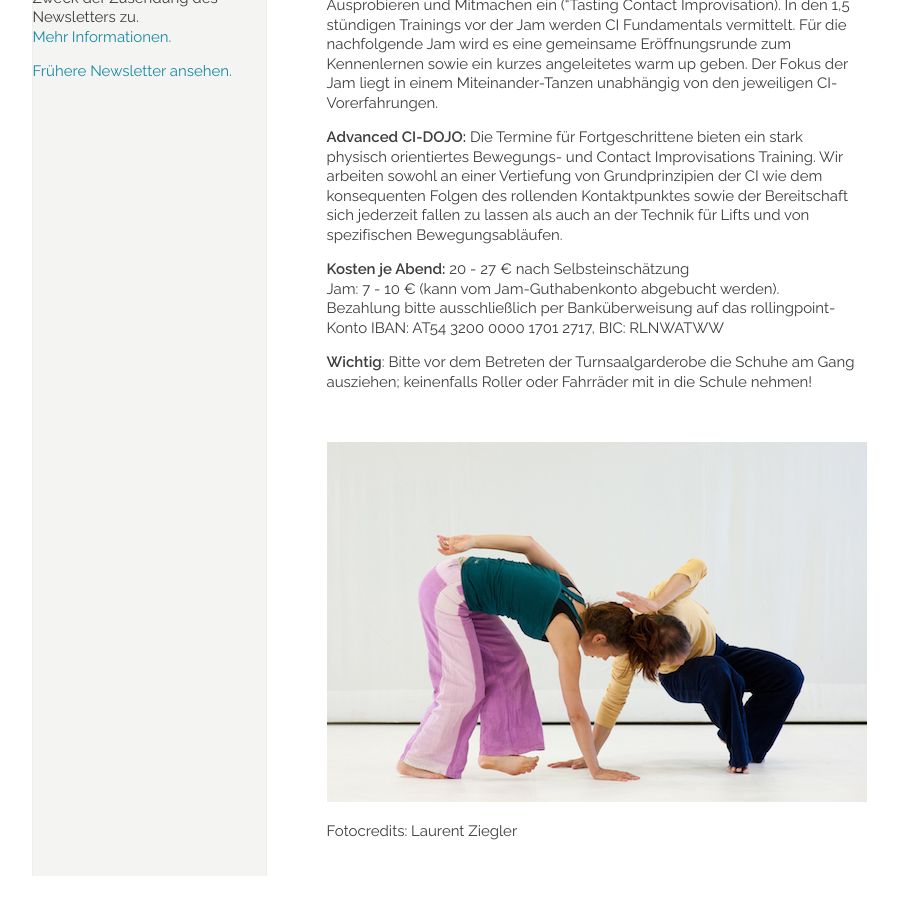
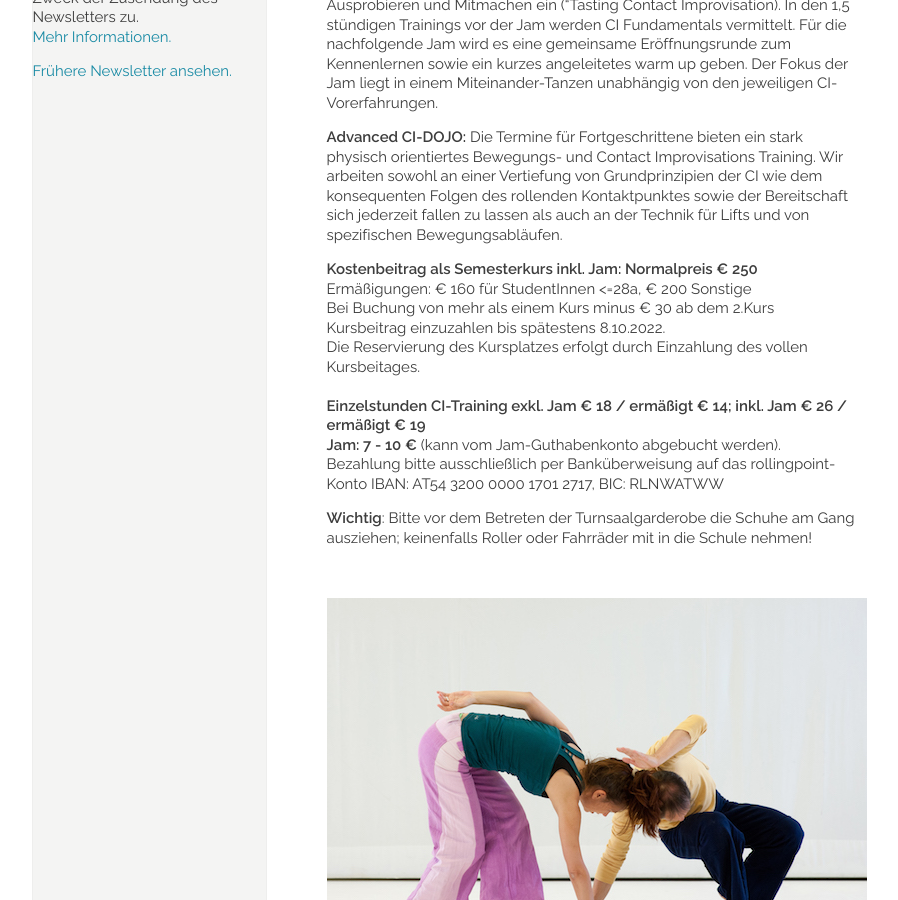
Before and after one commit to manulari/rollingpointat, a Jekyll site: the page built from _pages_de/dojo.md, in a window 1280 px wide and 900 px high, scrolled down 1195 px. Shown: the whole window, without its empty margins (152-1050 px from the left). Built offline with Jekyll 4.4.1, drawn with Linux system fonts in a browser that asks for light colours; comment, search, counter and statistics services are not loaded; before the commit the page ends 2071 px from its top, so only the background shows below that.

Commit message:
Update page (de) “dojo”

```diff
--- a/_pages_de/dojo.md
+++ b/_pages_de/dojo.md
@@ -28,8 +28,14 @@ Das Format geht abwechselnd sowohl auf die speziellen Wünsche und Bedürfnisse
 
 **Advanced CI-DOJO:** Die Termine für Fortgeschrittene bieten ein stark physisch orientiertes Bewegungs- und Contact Improvisations Training. Wir arbeiten sowohl an einer Vertiefung von Grundprinzipien der CI wie dem konsequenten Folgen des rollenden Kontaktpunktes sowie der Bereitschaft sich jederzeit fallen zu lassen als auch an der Technik für Lifts und von spezifischen Bewegungsabläufen.
 
-**Kosten je Abend:** 20 - 27 € nach Selbsteinschätzung\
-Jam: 7 - 10 € (kann vom Jam-Guthabenkonto abgebucht werden).\
+**Kostenbeitrag  als Semesterkurs inkl. Jam: Normalpreis € 250**\
+Ermäßigungen: € 160 für StudentInnen <=28a, € 200 Sonstige\
+Bei Buchung von mehr als einem Kurs minus € 30 ab dem 2.Kurs\
+Kursbeitrag einzuzahlen bis spätestens 8.10.2022.\
+Die Reservierung des Kursplatzes erfolgt durch Einzahlung des vollen Kursbeitages.\
+\
+**Einzelstunden CI-Training exkl. Jam € 18 / ermäßigt € 14; inkl. Jam € 26 / ermäßigt € 19**\
+**Jam: 7 - 10 €** (kann vom Jam-Guthabenkonto abgebucht werden).\
 Bezahlung bitte ausschließlich per Banküberweisung auf das rollingpoint-Konto IBAN: AT54 3200 0000 1701 2717, BIC: RLNWATWW
 
 **Wichtig**: Bitte vor dem Betreten der Turnsaalgarderobe die Schuhe am Gang ausziehen; keinenfalls Roller oder Fahrräder mit in die Schule nehmen!
```
